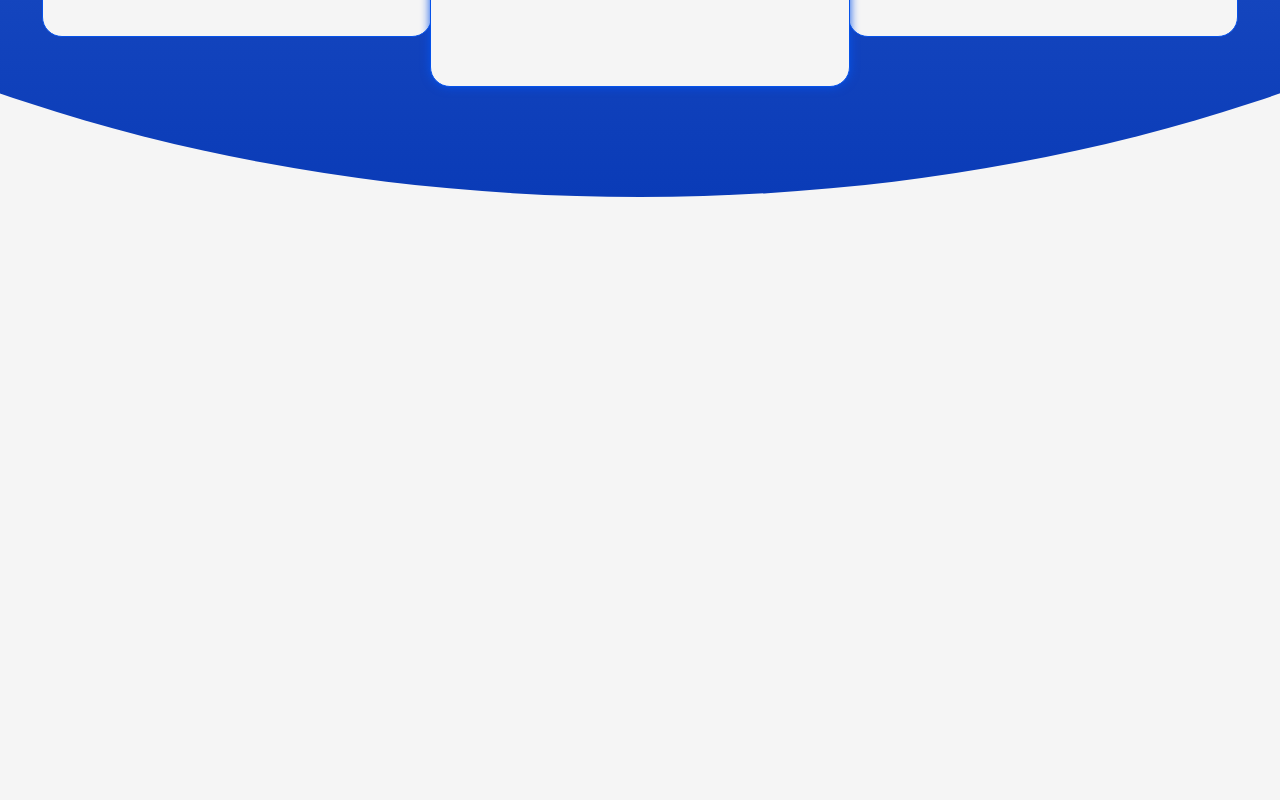
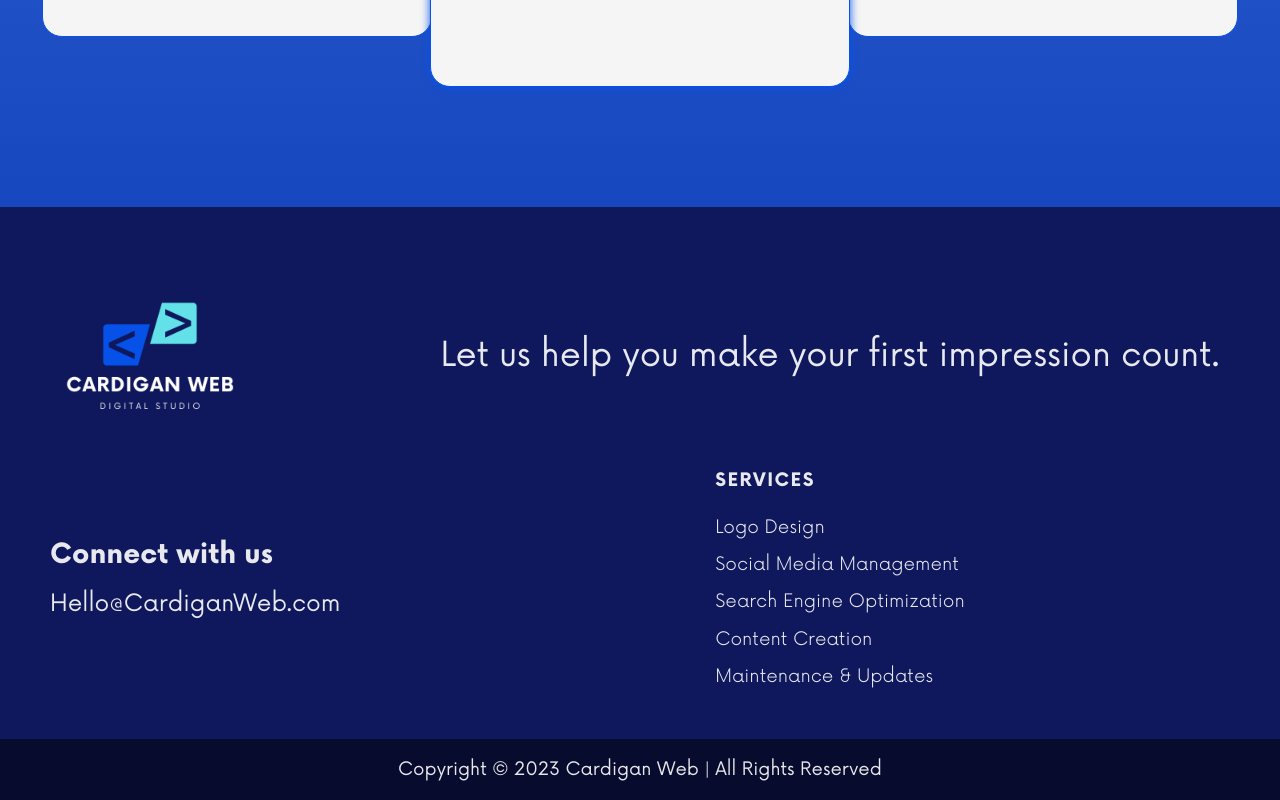
Before and after one commit to MikoFrosty/cardigan-web, a website with bundled scripts: page index.html in a window 1280 px wide. Shown: the part 4029-4829 px from the top of the page. Before the commit the page ends 4336 px from the top, so only its background shows below. Built offline with nearby package versions, Linux system fonts and the light colour scheme.

Commit message:
Add footer style

```diff
--- a/resources/css/style.css
+++ b/resources/css/style.css
@@ -38,6 +38,7 @@
 /* Root Variables */
 :root {
   --main-dark-color: #0f185cef;
+  --main-dark-color-opaque: #0f185c;
   --main-light-color: rgb(245, 245, 245);
   --main-text-dark-color: #111111f2;
   --main-text-light-color: rgba(255, 255, 255, 0.904);
@@ -288,7 +289,7 @@ img#beyond-choices-image {
 
 /* Budget Section */
 #budget {
-  padding: 100px 20px;
+  padding: 100px 20px 400px 20px;
   background-color: var(--main-light-color);
   background-size: 900px;
   background-position: right;
@@ -469,10 +470,93 @@ img#beyond-choices-image {
 
 /* Footer */
 footer {
+  position: relative;
   width: 100%;
-  height: 100px;
-  margin-top: auto;
+  min-height: 300px;
+  margin-top: -300px;
+  padding: 50px 50px 100px 50px;
+  z-index: 500;
+  background-color: var(--main-dark-color-opaque);
+  color: var(--main-text-light-color);
+    display: flex;
+    justify-content: center;
+    align-items: center;
+    flex-direction: column;
+    flex-wrap: wrap;
 }
+footer .footer-container {
+  width: 100%;
+  max-width: 1300px;
+  display: flex;
+  justify-content: space-between;
+  align-items: center;
+  flex-direction: row;
+  flex-wrap: nowrap;
+}
+footer .footer-container #footer-logo {
+  width: 100%;
+  max-width: 200px;
+  margin-right: 40px;
+}
+footer .footer-container #footer-statement {
+  text-align: center;
+    width: 100%;
+  max-width: 800px;
+  font-size: 1.3em;
+}
+footer .footer-container #footer-email {
+    width: 100%;
+    max-width: 400px;
+    font-size: .9em;
+}
+footer .footer-container #footer-email p {
+    margin-top: 20px;
+    font-size: 1em;
+}
+#footer-services {
+    display: flex;
+    justify-content: center;
+    align-items: center;
+    flex-direction: column;
+    flex-wrap: no-wrap;
+  width: 100%;
+  max-width: 800px;
+}
+#footer-services ul {
+  list-style: none;
+  padding: 0;
+  margin-top: 10px;
+  display: flex;
+  justify-content: flex-start;
+  align-items: flex-start;
+  flex-direction: column;
+}
+#footer-services ul li {
+  font-size: 0.7em;
+  font-weight: 300;
+  margin-bottom: 10px;
+  line-height: 1.5;
+}
+#footer-services ul li h3 {
+    font-size: 1em;
+    font-weight: 600;
+    text-transform: uppercase;
+    letter-spacing: 0.08em;
+    margin-bottom: 10px;
+  }
+#footer-bottom {
+    text-align: center;
+    font-size: 0.7em;
+    position: absolute;
+    bottom: 0;
+  width: 100%;
+  display: flex;
+  justify-content: center;
+  align-items: center;
+  background-color:rgba(0, 0, 0, 0.5);
+  padding: 20px;
+}
+
 
 .blue-text {
   color: var(--secondary-color);
@@ -627,6 +711,13 @@ footer {
 
 /* Media Queries */
 
+@media only screen and (max-width: 412px) {
+    footer {
+        padding: 50px 16px 100px 16px;
+        font-size: 0.8rem !important;
+    }
+}
+
 @media only screen and (max-width: 610px) {
   .close-icon {
     right: 20px;
@@ -675,10 +766,21 @@ footer {
   }
 }
 
-@media only screen and (max-width: 717px) {
-}
-
-@media only screen and (max-width: 1000px) {
+@media only screen and (max-width: 678px) {
+    footer .footer-container {
+        text-align: center !important;
+        justify-content: center;
+        flex-wrap: wrap;
+    }
+    footer .footer-container #footer-logo {
+        margin-right: 0;
+    }
+    footer .footer-container #footer-statement {
+        margin-bottom: 40px;
+    }
+    footer .footer-container #footer-email p {
+        margin-bottom: 40px;
+    }
 }
 
 @media only screen and (max-width: 1255px) {
```
